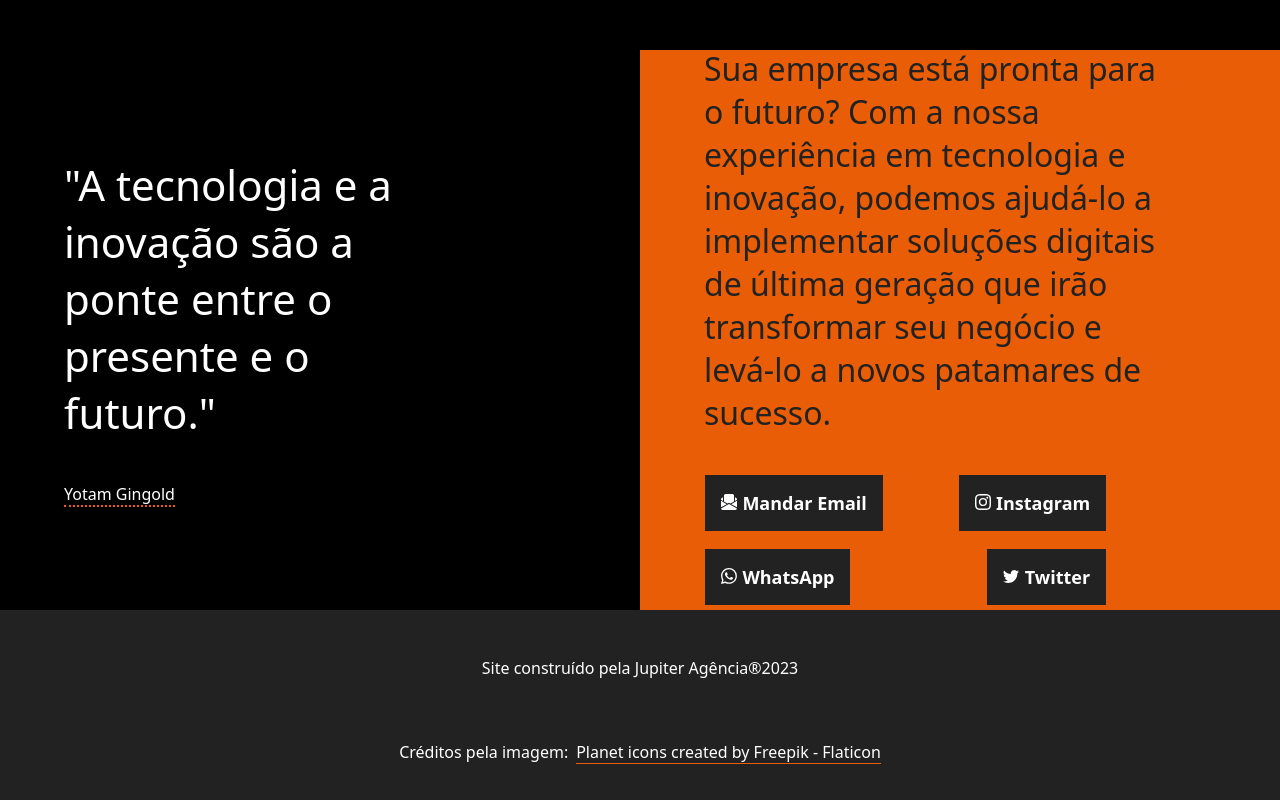
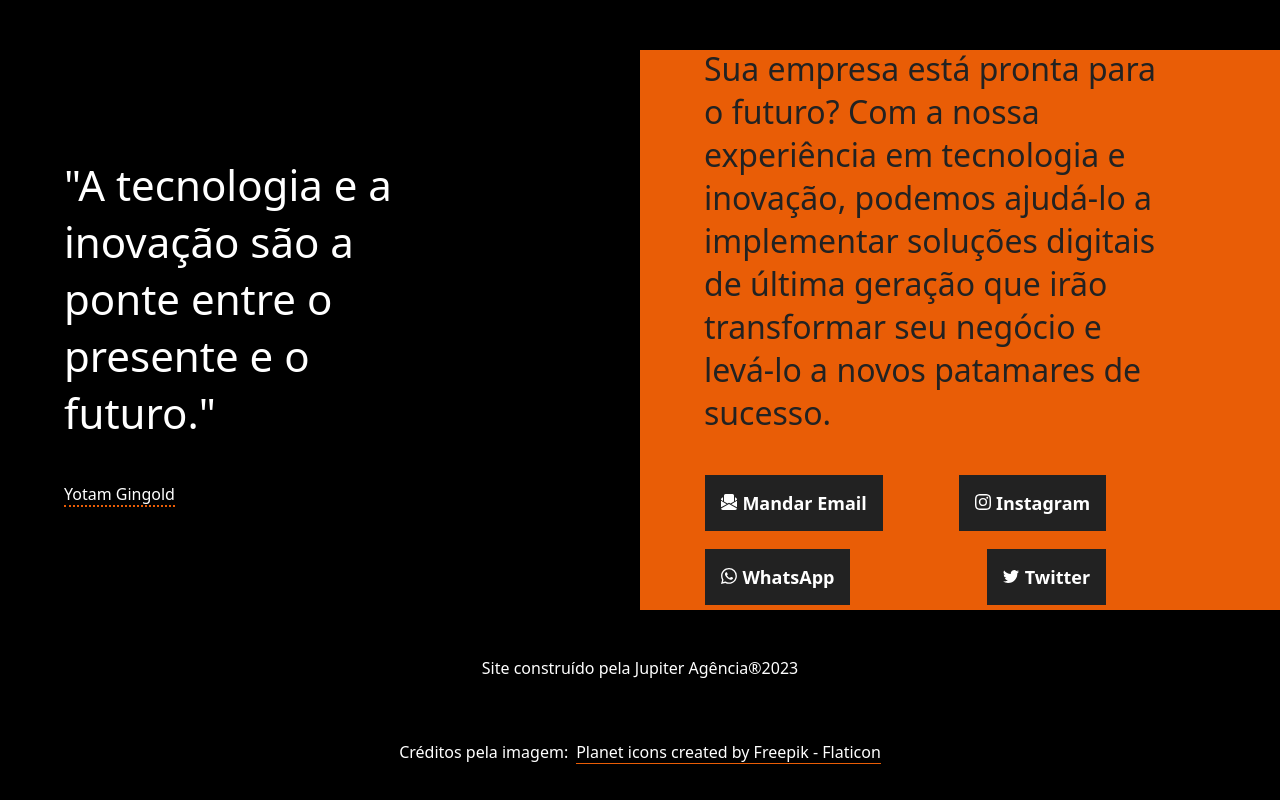
Before and after one commit to Juansantoss07/JupiterAgencia, a React (Vite) app: page / in a window 1280 px wide. Shown: the part 1423-2223 px from the top of the page. Built offline with nearby package versions, Linux system fonts and the light colour scheme.

Commit message:
fix:mudanca de cor do footer

```diff
--- a/src/components/footer/style.scss
+++ b/src/components/footer/style.scss
@@ -7,7 +7,7 @@ footer{
     align-items: center;
     justify-content: space-evenly;
     height: 200px;
-    background-color: $colorBlack;
+    background-color: $backgroundAllBlack;
     color: $textDefault;
     padding: 0 2rem;
 
```
